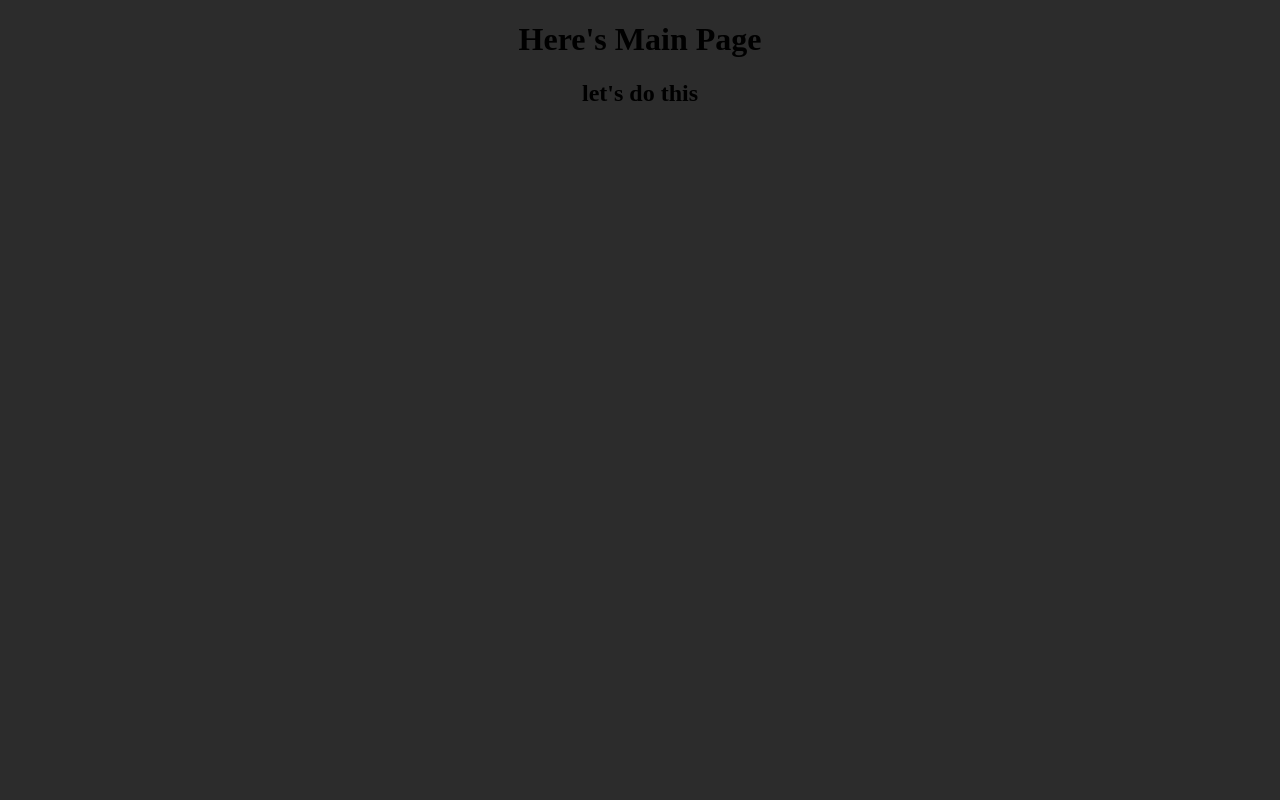
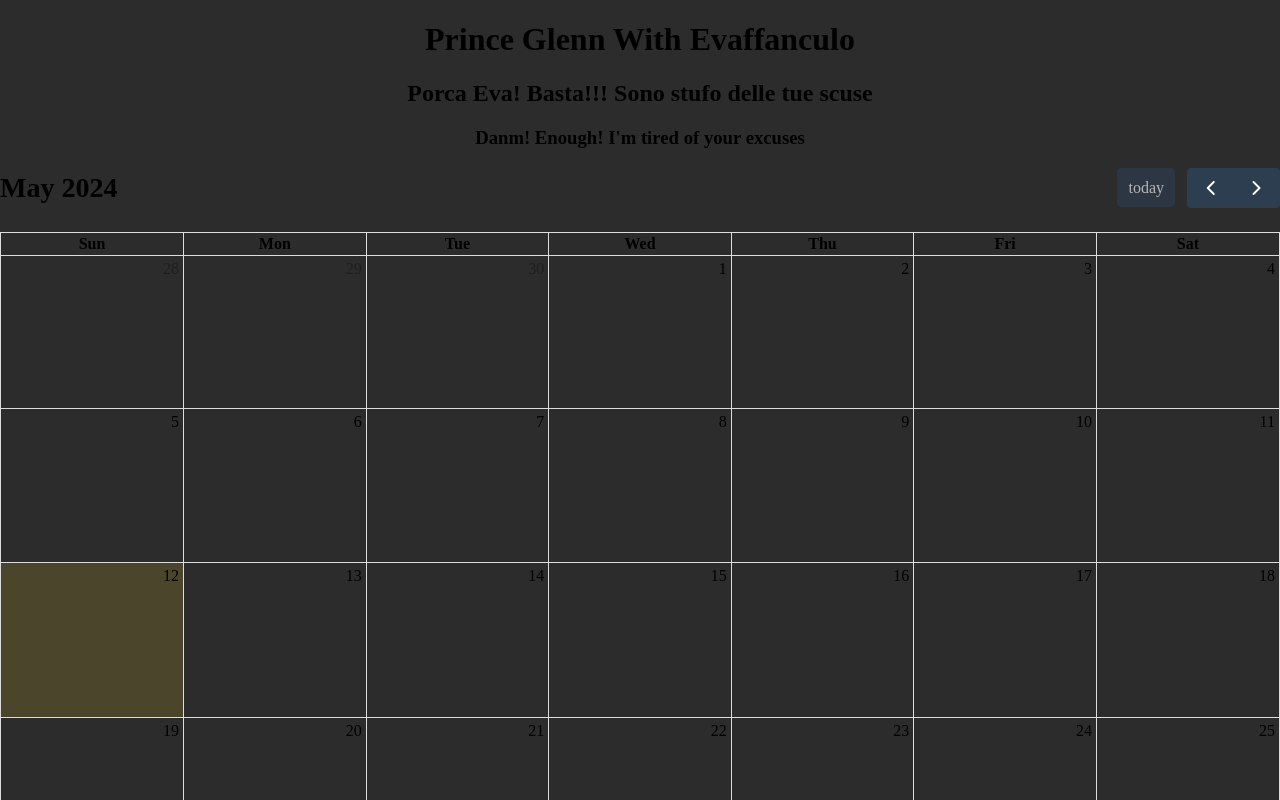
Before and after one commit to ahnGlenn/schedule, a React (Create React App) app in the folder src/front/: page /MainPage in a window 1280 px wide. Shown: the top 800 px of the page. Built offline with nearby package versions, Linux system fonts and the light colour scheme.

Commit message:
dev : create calendar.js and linked with MainPage.js

```diff
--- a/src/front/package.json
+++ b/src/front/package.json
@@ -3,6 +3,9 @@
   "version": "0.1.0",
   "private": true,
   "dependencies": {
+    "@fullcalendar/daygrid": "^6.1.11",
+    "@fullcalendar/interaction": "^6.1.11",
+    "@fullcalendar/react": "^6.1.11",
     "@testing-library/jest-dom": "^5.17.0",
     "@testing-library/react": "^13.4.0",
     "@testing-library/user-event": "^13.5.0",
--- a/src/front/src/pages/Main/MainPage.js
+++ b/src/front/src/pages/Main/MainPage.js
@@ -1,14 +1,21 @@
-import LoginPage from "../Login/LoginPage";
+import Calendar from './calendar'; // Calendar 컴포넌트 import
+import React from "react";
 
 /********************************
-    MainPage after success login
+ MainPage after success login
  ********************************/
 function MainPage() {
+
+
     return (
         <div>
-            <h1>Here's Main Page</h1>
-            <h2>let's do this</h2>
+            <h1>Prince Glenn With Evaffanculo</h1>
+            <h2>Porca Eva! Basta!!! Sono stufo delle tue scuse</h2>
+            <h3>Danm! Enough! I'm tired of your excuses </h3>
+
+            {/*  Call : Calendar Component*/}
+            <Calendar />
         </div>
-    );
+);
 }
 export default MainPage
--- /dev/null
+++ b/src/front/src/pages/Main/calendar.js
@@ -0,0 +1,32 @@
+import React, { useState } from "react";
+
+import FullCalendar from '@fullcalendar/react';
+import dayGridPlugin from '@fullcalendar/daygrid';
+import interactionPlugin from "@fullcalendar/interaction";
+
+function Calendar() {
+
+    const [value, onChange] = useState(new Date());
+
+    // dateClick 함수를 선언
+    const dateClick = (info) => {
+        alert(info.dateStr);
+    };
+
+    return (
+        <div>
+            <FullCalendar
+                // 날짜 클릭 시 이벤트 발생
+                dateClick={dateClick}
+                defaultView="dayGridMonth"
+                plugins={[dayGridPlugin, interactionPlugin]}
+                events={[
+                    { title: 'event 1', date: '2023-12-17' },
+                    { title: 'event 2', date: '2023-12-18' }
+                ]}
+            />
+        </div>
+    );
+}
+
+export default Calendar;
```
